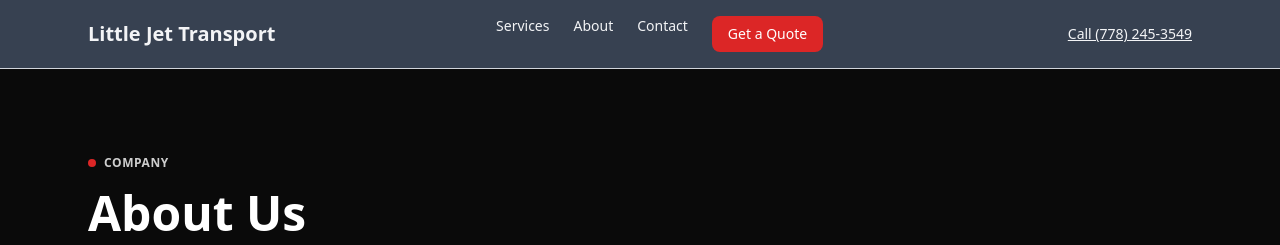
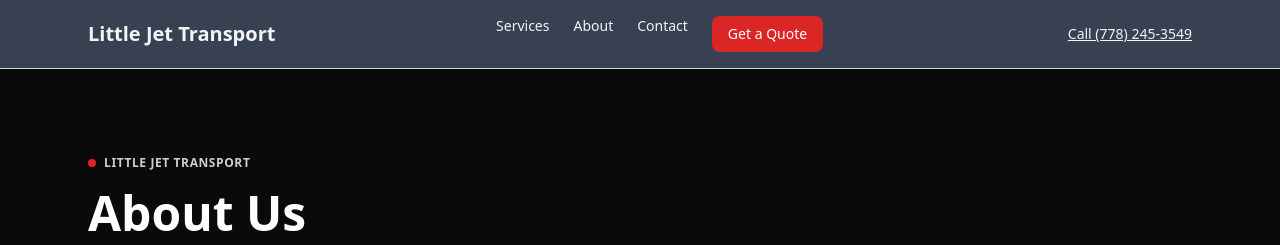
Before and after one commit to AngadSC/little-jet-site, a Next.js app: page /about in a window 1280 px wide. Shown: the top 245 px of the page. Built offline with nearby package versions, Linux system fonts and the light colour scheme.

Commit message:
Update page.tsx

```diff
--- a/src/app/about/page.tsx
+++ b/src/app/about/page.tsx
@@ -13,7 +13,7 @@
         <div className="mx-auto max-w-6xl px-4 sm:px-6 py-14 sm:py-20">
           <div className="inline-flex items-center gap-2 text-xs font-semibold uppercase tracking-wider text-white/80">
             <span className="h-2 w-2 rounded-full bg-brand-600" />
-            Company
+            Little Jet Transport
           </div>
           <h1 className="mt-4 text-3xl sm:text-5xl font-bold text-white">About Us</h1>
           <p className="mt-3 max-w-3xl text-white/80">
```
